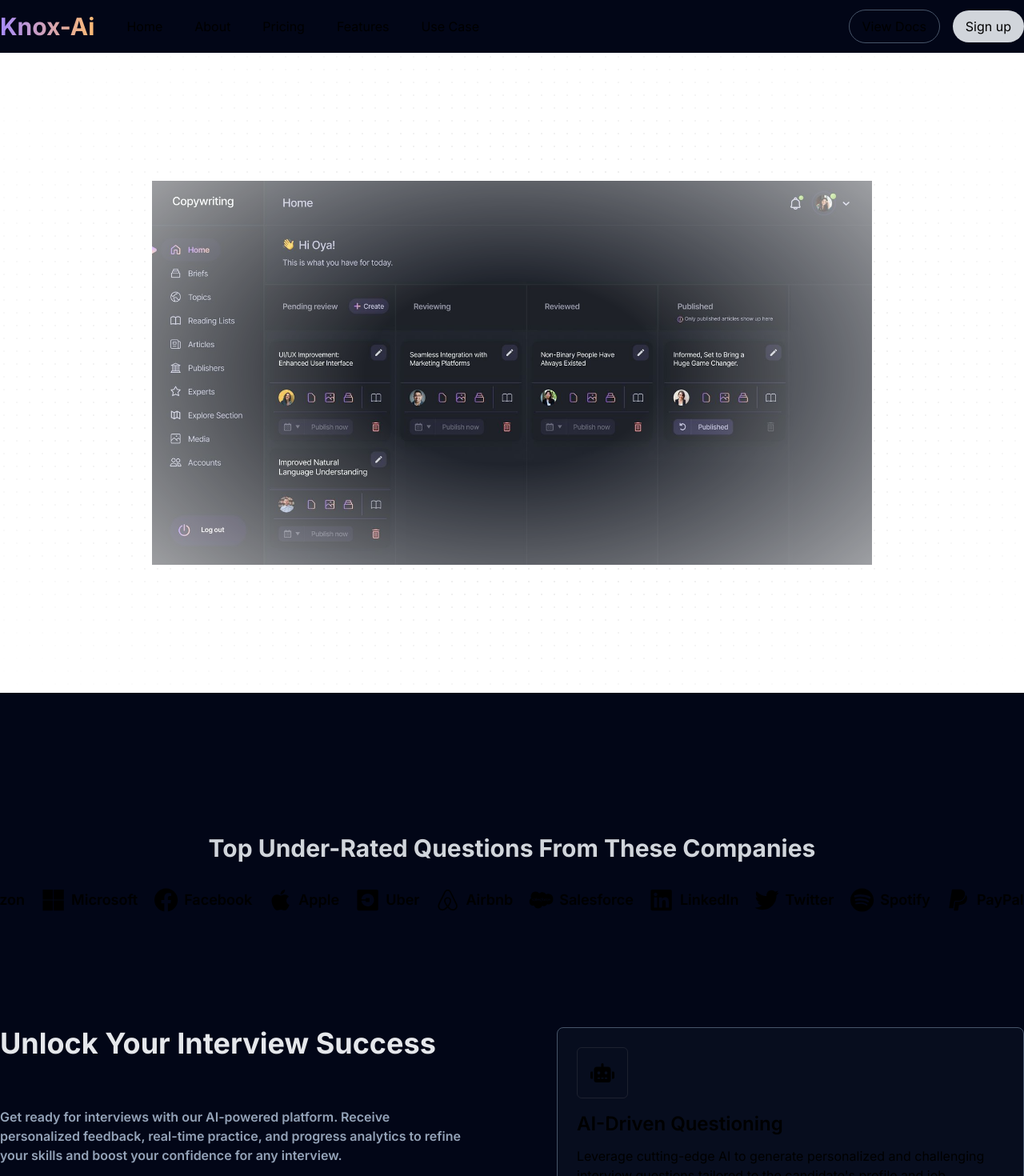
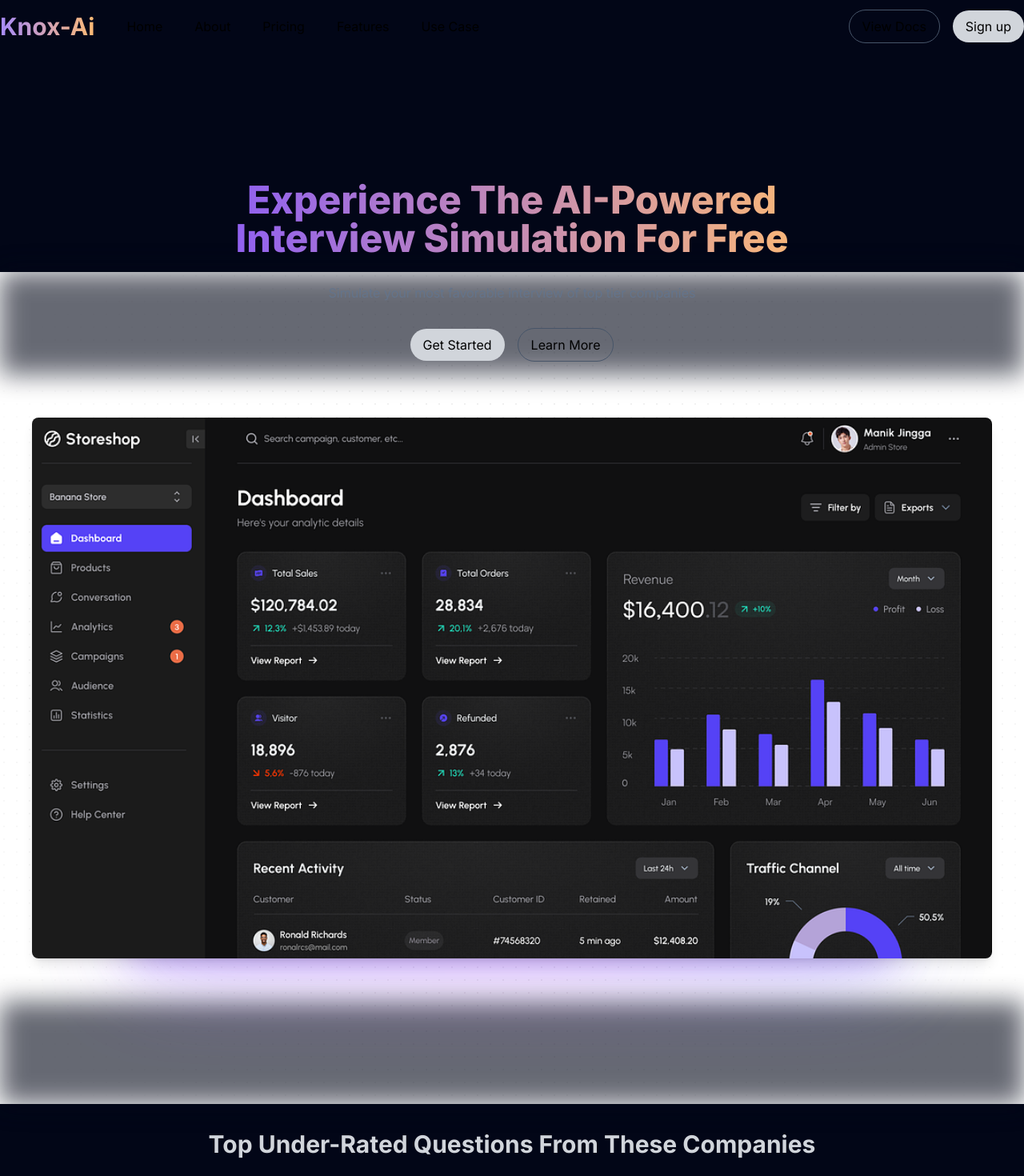
Before and after one commit to Abhishek-Jaiswar/futuresync-A-management-tool, a Next.js app: page / in a window 1280 px wide. Shown: the top 1470 px of the page at 80% size. Built offline with nearby package versions, Linux system fonts and the light colour scheme.

Commit message:
updated ho

```diff
--- a/package.json
+++ b/package.json
@@ -22,6 +22,7 @@
     "@types/node": "^20",
     "@types/react": "^18",
     "@types/react-dom": "^18",
+    "@types/tailwindcss": "^3.0.11",
     "eslint": "^8",
     "eslint-config-next": "14.2.5",
     "postcss": "^8",
--- a/src/app/_components/Hero.tsx
+++ b/src/app/_components/Hero.tsx
@@ -1,22 +1,41 @@
 import Image from 'next/image'
 import React from 'react'
-import dashboard from '../../../public/dashboard.jpg'
+import dashboard from '../../../public/dashboard.png'
 
 const Hero = () => {
     return (
-        <div className="h-[50rem] w-full dark:bg-slate-950 bg-white dark:bg-dot-white/[0.3] bg-dot-black/[0.2] relative flex items-center justify-center">
+        <>
+            <div className="h-[65rem] w-full dark:bg-slate-950 bg-white dark:bg-dot-white/[0.3] bg-dot-black/[0.2] relative flex items-center justify-center -z-30">
                 {/* Radial gradient for the container to give a faded look */}
                 <div className="absolute pointer-events-none inset-0 flex items-center justify-center dark:bg-slate-950 bg-white [mask-image:radial-gradient(ellipse_at_center,transparent_20%,black)] "></div>
+
+                <div className="relative w-screen flex mx-auto z-50 items-center justify-center">
                     <Image
                         src={dashboard}  // Replace with your image path
                         alt="A beautiful description of the image"
-                width={900}
+                        width={1200}
                         height={900}
-
                         priority={true}  // Load this image as a priority if it's critical
                         placeholder="blur"
+                        className="relative z-10 rounded-lg shadow-lg"  // Ensure the image stays on top
                     />
+
+                    <div className="absolute bottom-0 w-[60rem] h-10 -z-10">
+                        <div className="absolute inset-0 w-full h-full rounded-full bg-violet-500 opacity-60 blur-xl" />
+                        <div className="absolute inset-0 w-full h-full rounded-full bg-gradient-to-r from-violet-500 via-purple-500 to-indigo-500 opacity-80 blur-3xl" />
                     </div>
+                </div>
+
+                {/* Blur Effect on Top */}
+                <div className="absolute top-0 left-0 right-0 h-32 bg-slate-950 blur-lg opacity-60 pointer-events-none"></div>
+
+                {/* Blur Effect on Bottom */}
+                <div className="absolute bottom-0 left-0 right-0 h-32 bg-slate-950 blur-lg opacity-60 pointer-events-none"></div>
+            </div>
+
+
+        </>
+
     )
 }
 
--- /dev/null
+++ b/src/app/_components/HeroText.tsx
@@ -0,0 +1,24 @@
+import React from "react";
+
+const HeroText = () => {
+  return (
+    <div>
+      <div className=" w-[50rem] mx-auto px-4 z-50">
+        <h1 className=" bg-gradient-to-r from-violet-500 to-orange-300 bg-clip-text text-transparent text-5xl font-extrabold capitalize text-center">Experience the AI-Powered Interview Simulation for free</h1>
+      </div>
+      <div className="w-[50rem] mx-auto px-4 py-8">
+        <p className="text-md text-slate-500 text-center">Simulate your most favorable interview of top tier companies</p>
+      </div>
+      <div className='flex items-center justify-center gap-4'>
+        <button className=' px-4 py-2 bg-gray-300 text-black rounded-full flex items-center justify-center gap-2 hover:bg-gray-200'>
+          Get Started
+        </button>
+        <button className='px-4 py-2 border border-slate-600 rounded-full hover:text-slate-300'>
+          Learn More
+        </button>
+      </div>
+    </div>
+  );
+};
+
+export default HeroText;
--- a/src/app/page.tsx
+++ b/src/app/page.tsx
@@ -4,6 +4,7 @@ import Features from './_components/Features'
 import TopCompanies from './_components/TopCompanies'
 import Navbar from './_components/Navbar'
 import Hero from './_components/Hero'
+import HeroText from './_components/HeroText'
 
 const page = () => {
   return (
@@ -11,10 +12,13 @@ const page = () => {
       <div className='mx-auto max-w-7xl'>
         <Navbar />
       </div>
-      <div className=' flex items-center justify-center'>
+      <div className='mx-auto max-w-7xl pt-40'>
+        <HeroText />
+      </div>
+      <div className=' flex items-center justify-center -mt-28'>
         <Hero />
       </div>
-      <div className='mx-auto max-w-7xl py-36 px-4 lg:px-0'>
+      <div className='mx-auto max-w-7xl pb-36 px-4 lg:px-0 '>
         <TopCompanies />
       </div>
       <div className='mx-auto max-w-7xl'>
--- a/tailwind.config.ts
+++ b/tailwind.config.ts
@@ -3,7 +3,9 @@ import type { Config } from "tailwindcss";
 import svgToDataUri from "mini-svg-data-uri";
 
 import colors from "tailwindcss/colors";
-import { default as flattenColorPalette } from "tailwindcss/lib/util/flattenColorPalette";
+// @ts-ignore
+import flattenColorPalette from 'tailwindcss/lib/util/flattenColorPalette';
+
 
 const config: Config = {
   content: [
--- /dev/null
+++ b/tailwindcss.d.ts
@@ -0,0 +1,4 @@
+declare module 'tailwindcss/lib/util/flattenColorPalette' {
+    const flattenColorPalette: (colors: any) => any;
+    export default flattenColorPalette;
+  }
```
Also changed, not shown: public/dashboard.png (added), 1 other file (tests, documents, lock files or other folders). Lines whose indentation alone changed are shown as unchanged.
